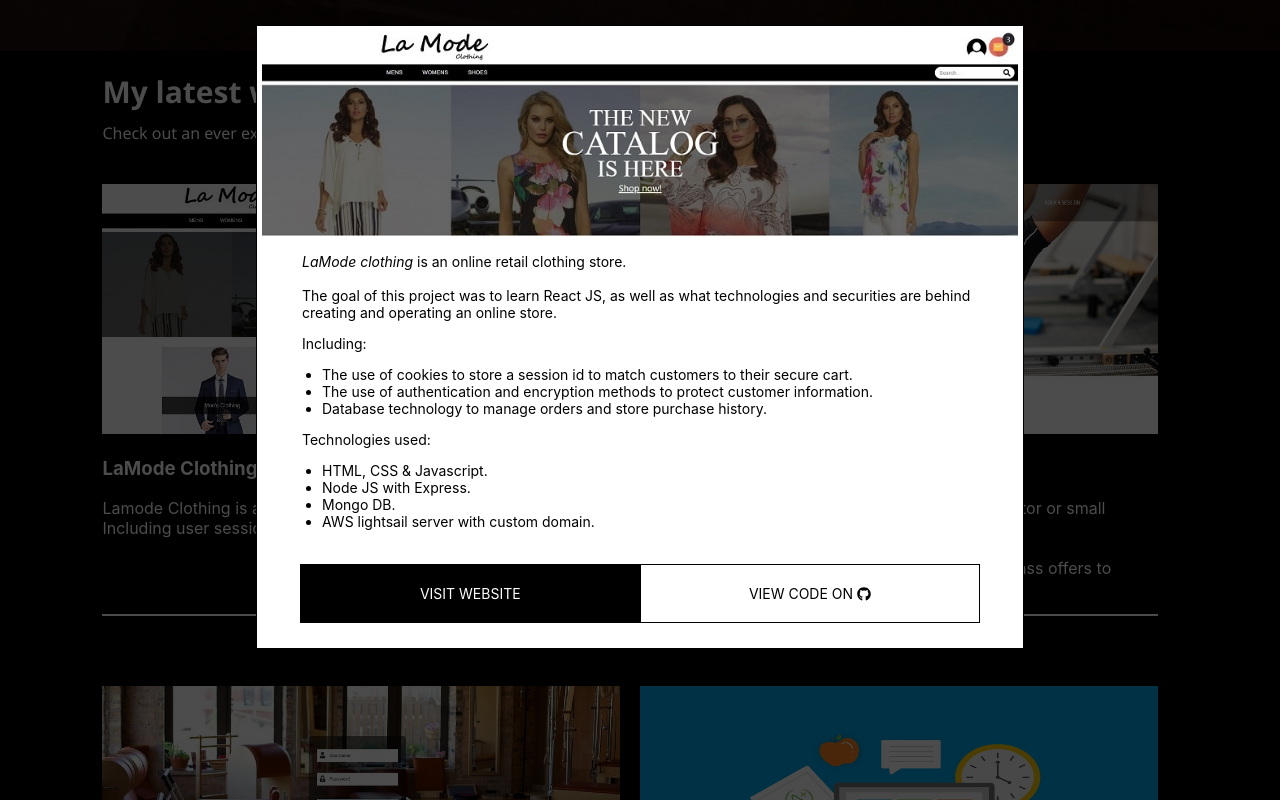
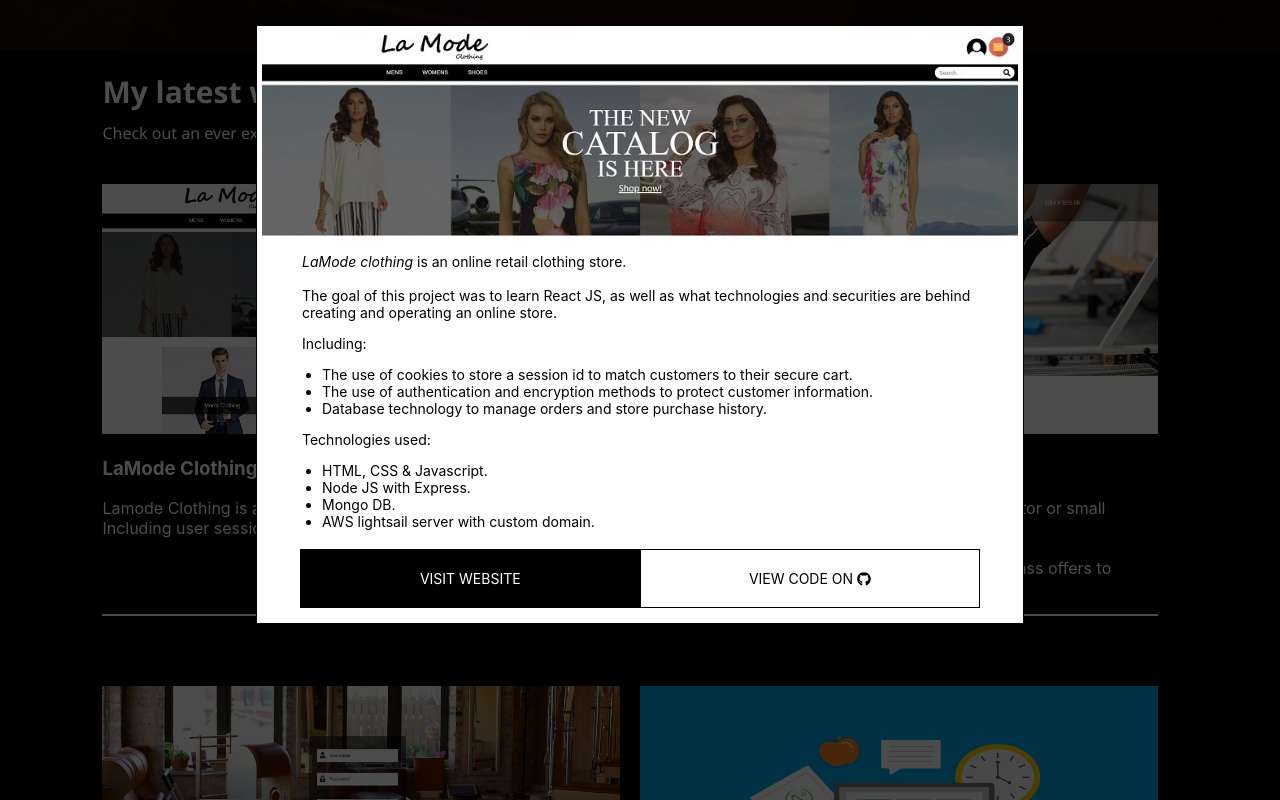
Before and after one commit to AndrewBoxall/portfolio, a React (Create React App) app in the folder frontend/: page / in a window 1280 px wide. Both pictures are taken after a click on the element 361 px from the left and 1249 px from the top of the page. Shown: the part 849-1649 px from the top of the page. Built offline with nearby package versions, Linux system fonts and the light colour scheme.

Commit message:
Add files via upload

```diff
--- a/frontend/src/Components/Body/Projects/ProjectModal.css
+++ b/frontend/src/Components/Body/Projects/ProjectModal.css
@@ -5,7 +5,7 @@
   color: black;
   cursor: pointer;
   font-size: 14px;
-  margin: 20px 5% 20px 0;
+  margin: 5px 5% 10px 0;
   outline: none;
   padding: 20px;
   text-align: center;
@@ -27,7 +27,7 @@
   color: white;
   cursor: pointer;
   font-size: 14px;
-  margin: 20px 0 20px 5%;
+  margin: 5px 0 10px 5%;
   outline: none;
   padding: 20px;
   text-align: center;
```
